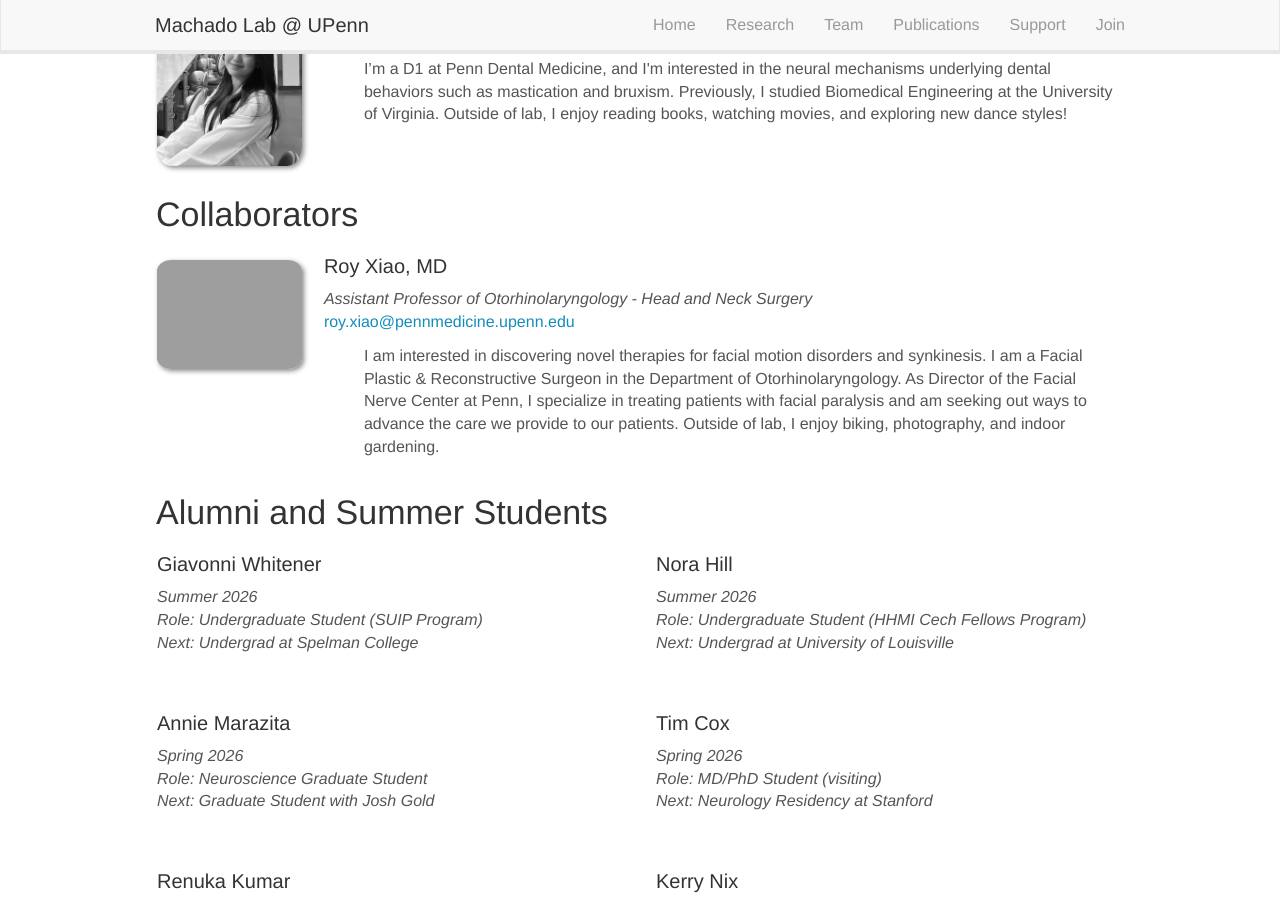
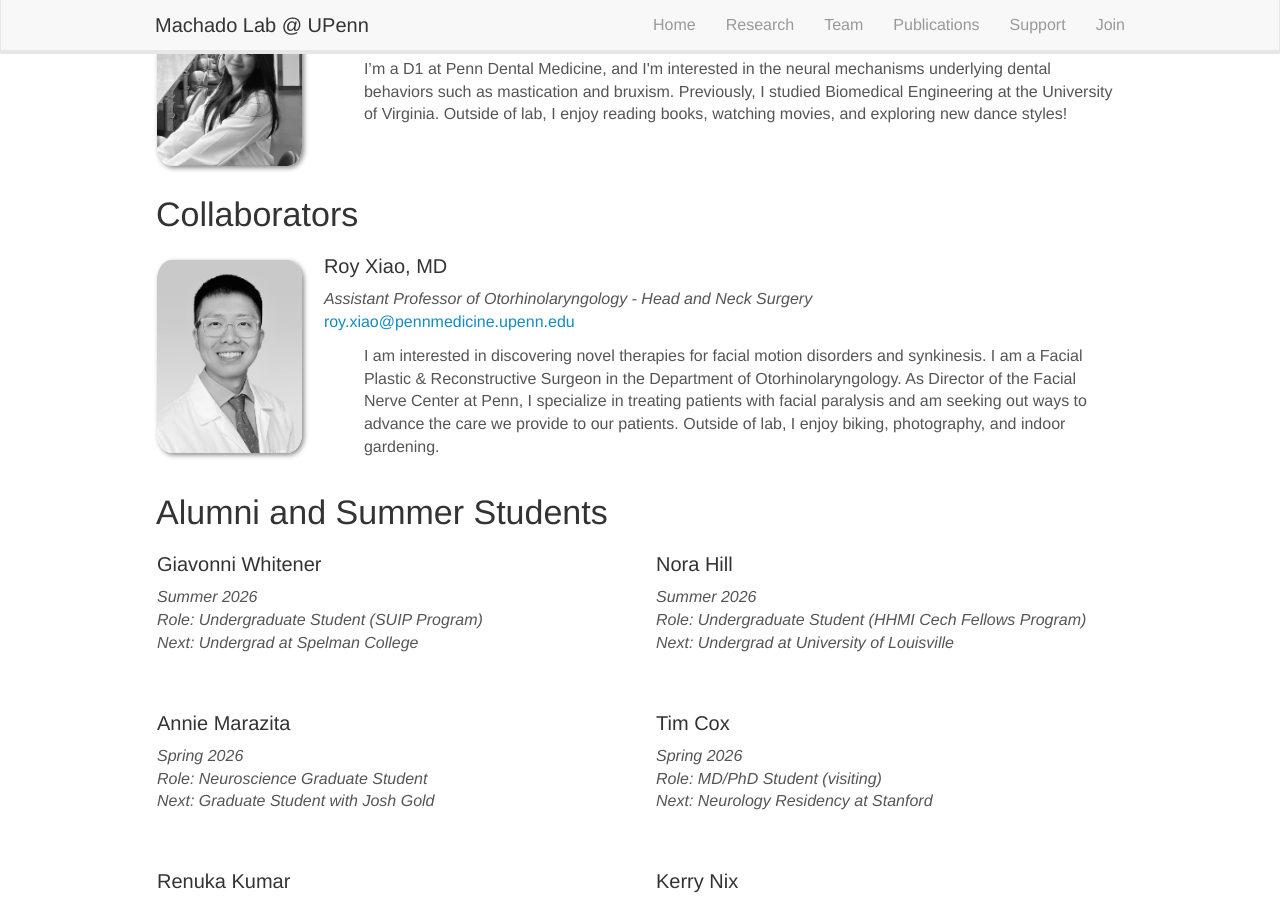
Before and after one commit to machado-lab-code/machado-lab-code, a Jekyll site: the page built from _pages/team.md, in a window 1280 px wide and 900 px high, scrolled down 3140 px. Built offline with Jekyll 4.4.1, drawn with Linux system fonts in a browser that asks for light colours; nearby versions of some CDN libraries.

Commit message:
fix filename

```diff
--- a/_data/collaborators.yml
+++ b/_data/collaborators.yml
@@ -1,5 +1,5 @@
 - name: Roy Xiao, MD
-  photo: xiao.jpg
+  photo: xiao.png
   info: Assistant Professor of Otorhinolaryngology - Head and Neck Surgery
   email: roy.xiao@pennmedicine.upenn.edu
   bio: I am interested in discovering novel therapies for facial motion disorders and synkinesis. I am a Facial Plastic & Reconstructive Surgeon in the Department of Otorhinolaryngology. As Director of the Facial Nerve Center at Penn, I specialize in treating patients with facial paralysis and am seeking out ways to advance the care we provide to our patients. Outside of lab, I enjoy biking, photography, and indoor gardening.
```
